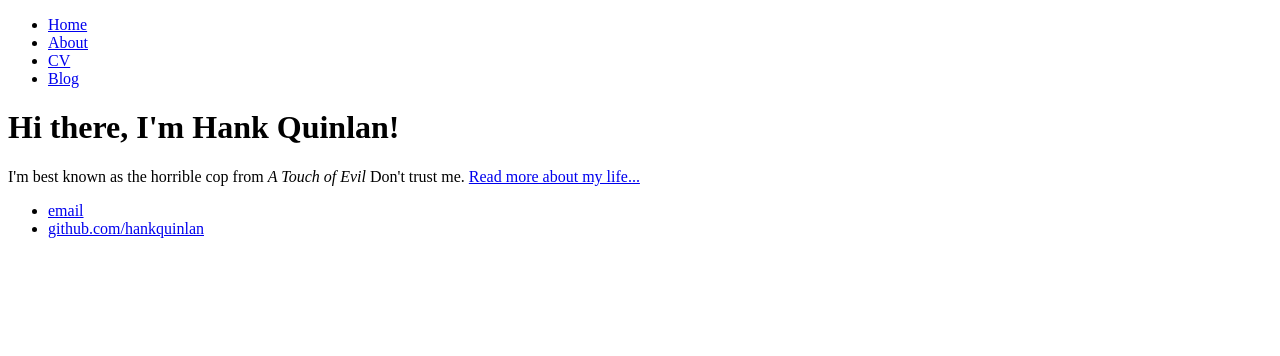
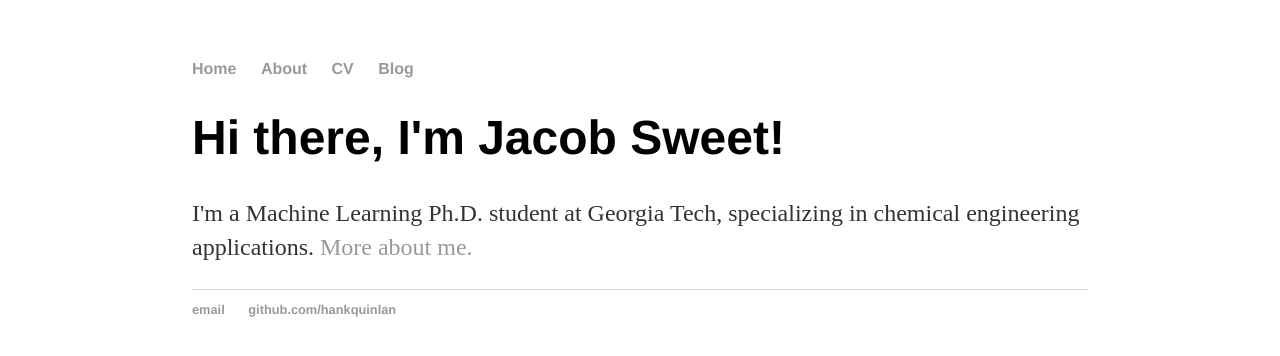
Before and after one commit to JacobRyanSweet/JacobRyanSweet.github.io, a plain HTML site: page index.html in a window 1280 px wide. Drawn offline with Linux system fonts and the light colour scheme.

Commit message:
Update index.html

```diff
--- a/index.html
+++ b/index.html
@@ -1,7 +1,9 @@
 <!DOCTYPE html>
 <html>
 	<head>
-		<title>Hank Quinlan, Horrible Cop</title>
+		<title>Jacob Sweet, Test Website</title>
+		<!-- link to main stylesheet -->
+		<link rel="stylesheet" type="text/css" href="/css/main.css">
 	</head>
 	<body>
 		<nav>
@@ -14,14 +16,14 @@
 		</nav>
 		<div class="container">
     		<div class="blurb">
-        		<h1>Hi there, I'm Hank Quinlan!</h1>
-				<p>I'm best known as the horrible cop from <em>A Touch of Evil</em> Don't trust me. <a href="/about">Read more about my life...</a></p>
+        		<h1>Hi there, I'm Jacob Sweet!</h1>
+				<p>I'm a Machine Learning Ph.D. student at Georgia Tech, specializing in chemical engineering applications. <a href="/about">More about me.</a></p>
     		</div><!-- /.blurb -->
 		</div><!-- /.container -->
 		<footer>
     		<ul>
-        		<li><a href="mailto:hankquinlanhub@gmail.com">email</a></li>
-        		<li><a href="https://github.com/hankquinlan">github.com/hankquinlan</a></li>
+        		<li><a href="mailto:jacob.sweet2018@gmail.com">email</a></li>
+        		<li><a href="https://github.com/JacobRyanSweet">github.com/hankquinlan</a></li>
 			</ul>
 		</footer>
 	</body>
```
